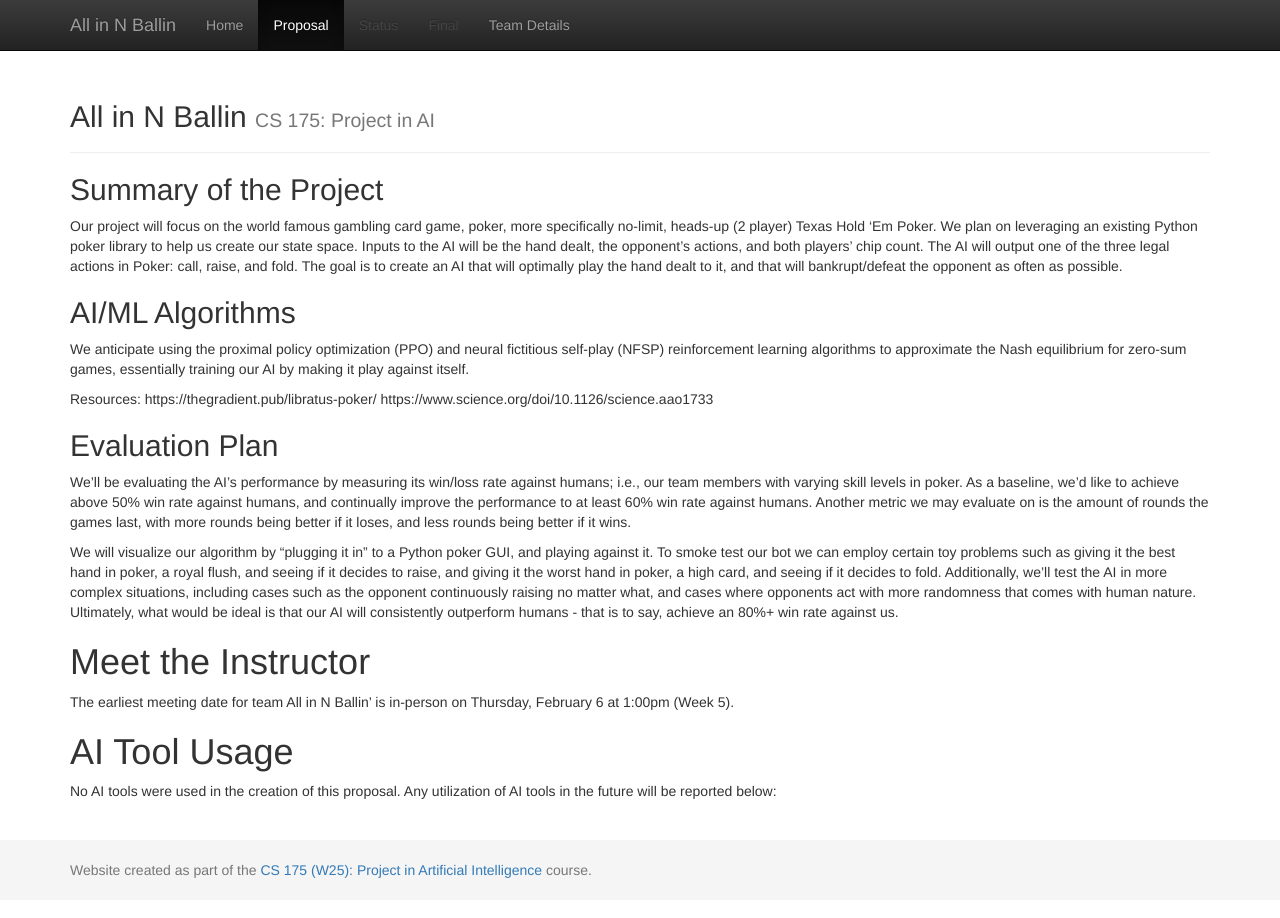
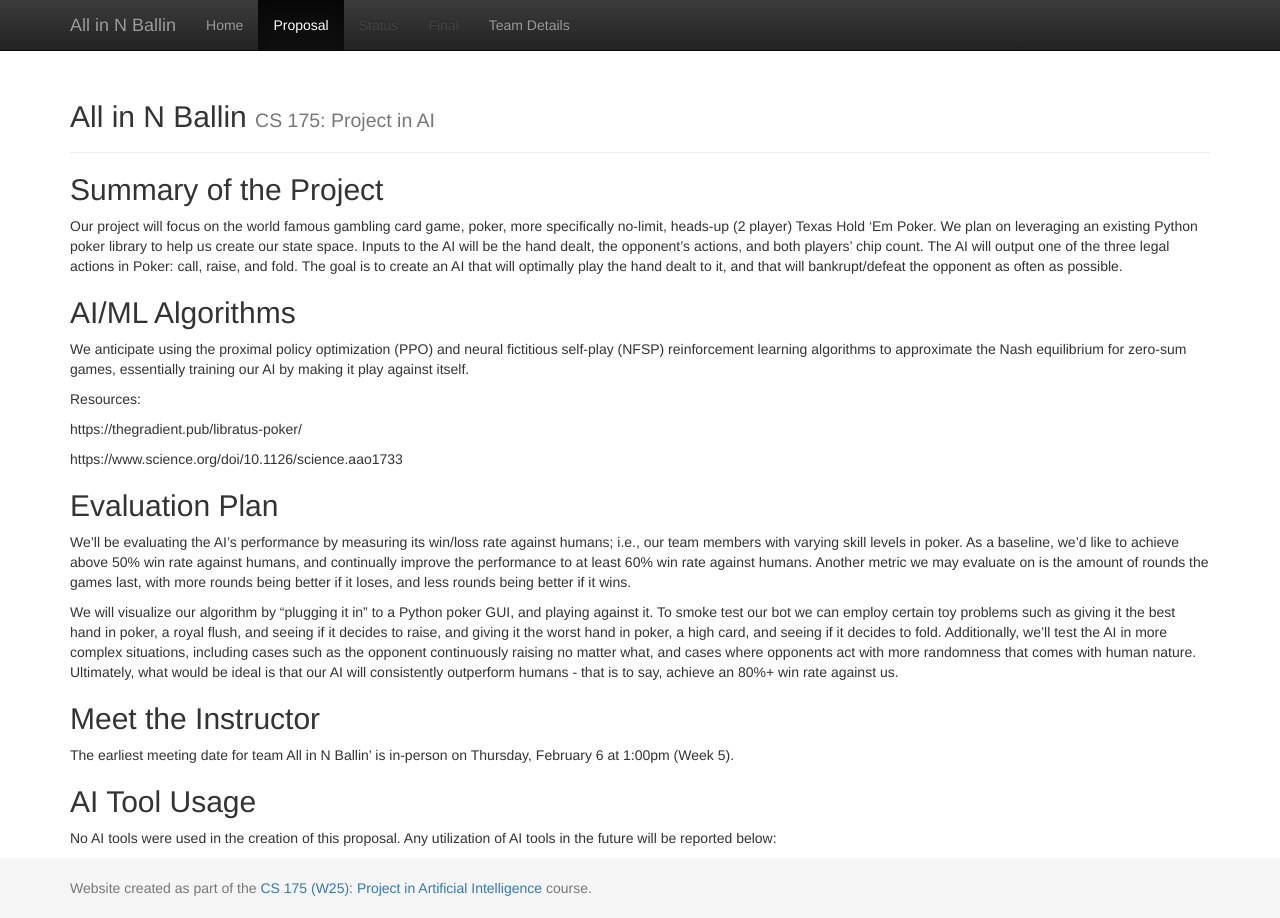
Before and after one commit to HenryCuev/All-in-N-Ballin, a Jekyll site: the page built from docs/proposal.md, in a window 1280 px wide. Built offline with Jekyll 4.4.1, drawn with Linux system fonts in a browser that asks for light colours.

```diff
--- a/docs/proposal.md
+++ b/docs/proposal.md
@@ -11,7 +11,9 @@ Our project will focus on the world famous gambling card game, poker, more speci
 We anticipate using the proximal policy optimization (PPO) and neural fictitious self-play (NFSP) reinforcement learning algorithms to approximate the Nash equilibrium for zero-sum games, essentially training our AI by making it play against itself.
 
 Resources:
+
 https://thegradient.pub/libratus-poker/
+
 https://www.science.org/doi/10.1126/science.aao1733
 
 ## Evaluation Plan
@@ -20,8 +22,8 @@ We’ll be evaluating the AI’s performance by measuring its win/loss rate agai
 
 We will visualize our algorithm by “plugging it in” to a Python poker GUI, and playing against it. To smoke test our bot we can employ certain toy problems such as giving it the best hand in poker, a royal flush, and seeing if it decides to raise, and giving it the worst hand in poker, a high card, and seeing if it decides to fold. Additionally, we’ll test the AI in more complex situations, including cases such as the opponent continuously raising no matter what, and cases where opponents act with more randomness that comes with human nature. Ultimately, what would be ideal is that our AI will consistently outperform humans - that is to say, achieve an 80%+ win rate against us.
 
-# Meet the Instructor
+## Meet the Instructor
 The earliest meeting date for team All in N Ballin’ is in-person on Thursday, February 6 at 1:00pm (Week 5).
 
-# AI Tool Usage
+## AI Tool Usage
 No AI tools were used in the creation of this proposal. Any utilization of AI tools in the future will be reported below:
```
